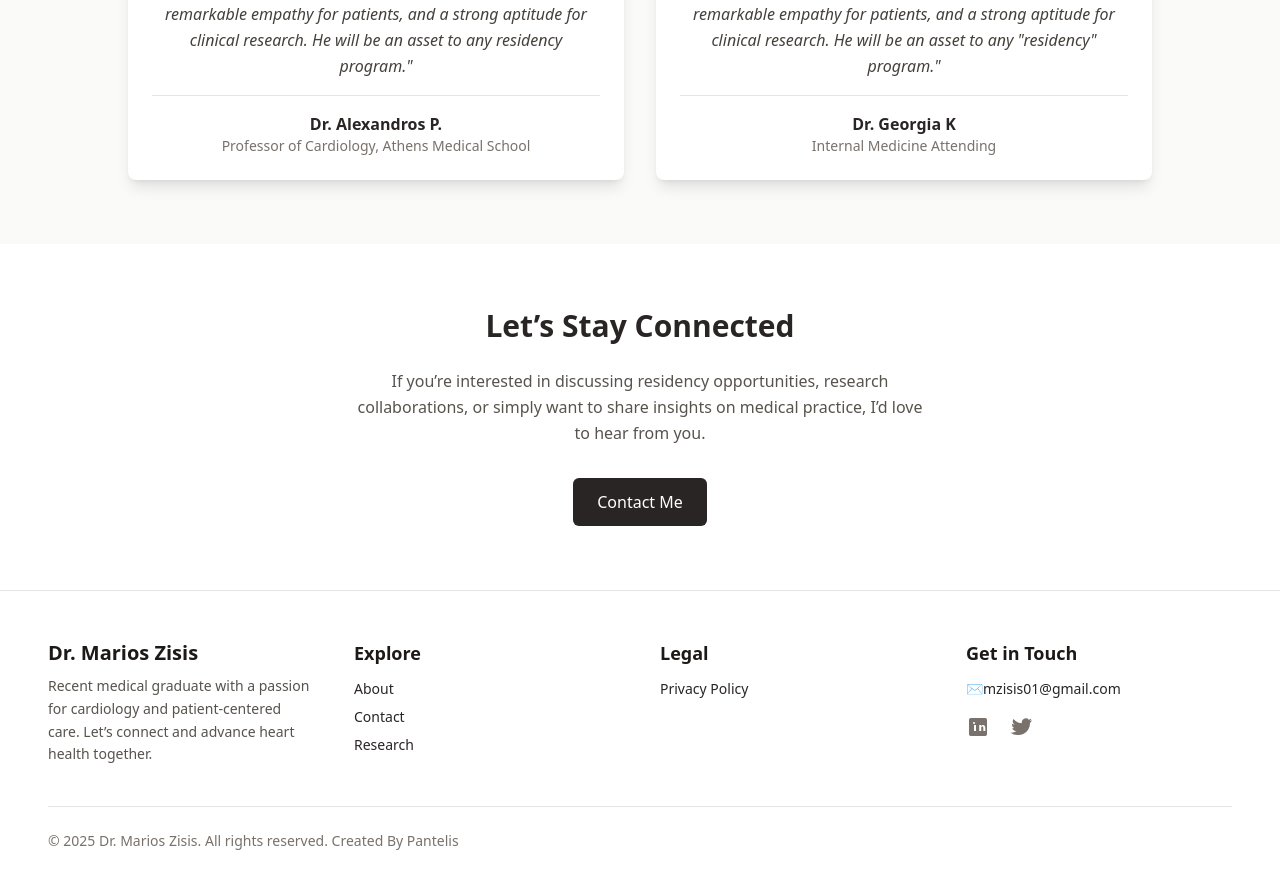
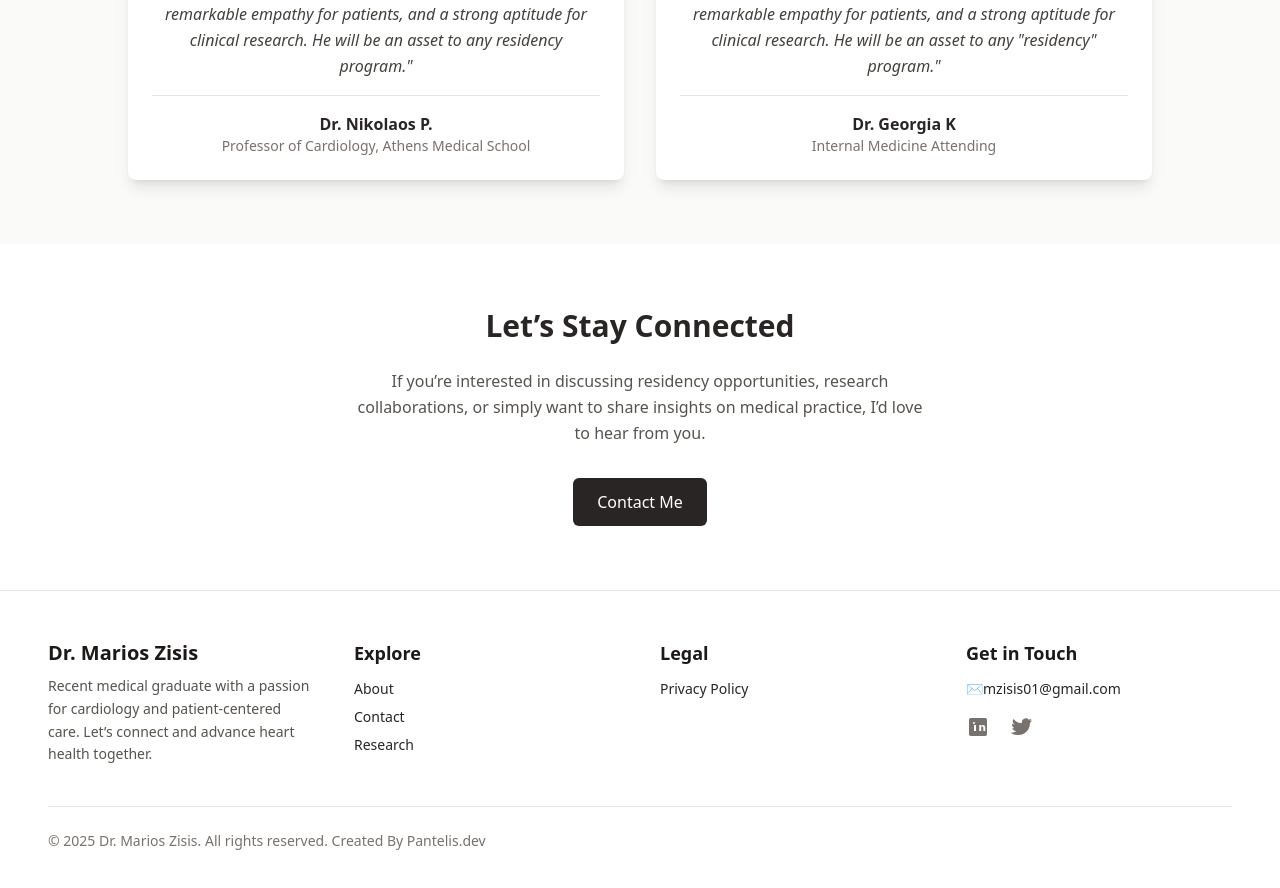
Before and after one commit to panteliskarabetsos/drzisis-portfolio, a Next.js app: page / in a window 1280 px wide. Shown: the part 2408-3296 px from the top of the page. Built offline with nearby package versions, Linux system fonts and the light colour scheme.

Commit message:
footer update

```diff
--- a/src/app/components/footer.js
+++ b/src/app/components/footer.js
@@ -68,7 +68,7 @@ export default function Footer() {
               rel="noopener noreferrer"
               className="inline-block hover:text-cyan-600 transition duration-200"
             >
-              Pantelis
+              Pantelis.dev
             </a>
           </p>
         </div>
--- a/src/app/page.js
+++ b/src/app/page.js
@@ -190,7 +190,7 @@ export default function HomePage() {
     {/* Recommendations Grid */}
     <div className="grid grid-cols-1 sm:grid-cols-2 gap-8 max-w-5xl mx-auto">
       <RecommendationCard
-        name="Dr. Alexandros P."
+        name="Dr. Nikolaos P."
         title="Professor of Cardiology, Athens Medical School"
         text="Marios consistently demonstrated an eagerness to learn, remarkable
         empathy for patients, and a strong aptitude for clinical research.
```
